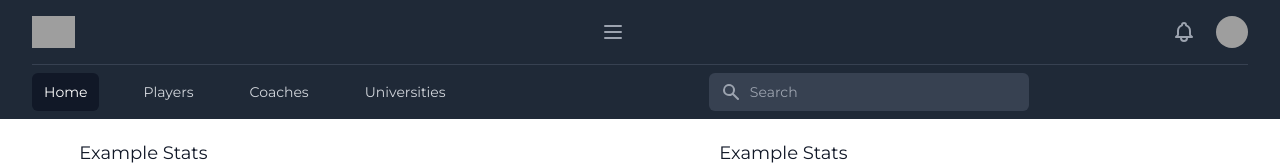
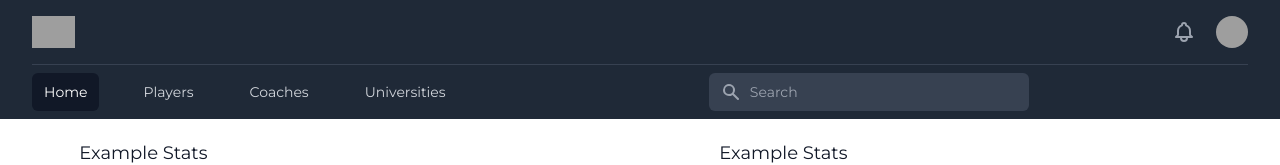
Before and after one commit to SportCoMedia/SportCoWebsite, a React (Create React App) app in the folder sport-co/: page /#/ in a window 1280 px wide. Shown: the top 165 px of the page. Built offline with nearby package versions, Linux system fonts and the light colour scheme; grey boxes are pictures that could not be loaded.

Commit message:
Fixing mobile dropdown

```diff
--- a/sport-co/src/components/Navbar/Navbar.js
+++ b/sport-co/src/components/Navbar/Navbar.js
@@ -59,7 +59,7 @@ export default function NavBar(PageName) {
               </div>
               <div className="relative z-10 flex items-center lg:hidden">
                 {/* Mobile menu button */}
-                <Disclosure.Button className="rounded-md p-2 inline-flex items-center justify-center text-gray-400 hover:bg-gray-700 hover:text-white focus:outline-none focus:ring-2 focus:ring-inset focus:ring-white">
+                <Disclosure.Button className="lg:hidden rounded-md p-2 inline-flex items-center justify-center text-gray-400 hover:bg-gray-700 hover:text-white focus:outline-none focus:ring-2 focus:ring-inset focus:ring-white">
                   <span className="sr-only">Open menu</span>
                   {open ? (
                     <XIcon className="block h-6 w-6" aria-hidden="true" />
@@ -122,7 +122,7 @@ export default function NavBar(PageName) {
                   key={item.name}
                   href={item.href}
                   className={classNames(
-                    item.name == PageName ? 'bg-gray-900 text-white' : 'text-gray-300 hover:bg-gray-700 hover:text-white',
+                    item.name === PageName ? 'bg-gray-900 text-white' : 'text-gray-300 hover:bg-gray-700 hover:text-white',
                     'rounded-md py-2 px-3 inline-flex items-center text-sm font-medium'
                   )}
                   aria-current={item.current ? 'page' : undefined}
@@ -131,7 +131,7 @@ export default function NavBar(PageName) {
                 </a>
               ))}
               {/*search bar*/}
-              <div className="flex-1 flex justify-center px-2 lg:ml-6 lg:justify-end">
+              <div className="flex-1 flex justify-center px-2 lg:ml-6 lg:justify-end lg:justify-end lg:justify-end" aria-label="Global">
                   <div className="w-full sm:max-w-xs">
                     <label htmlFor="search" className="sr-only">
                       Search
@@ -154,7 +154,7 @@ export default function NavBar(PageName) {
           </div>
 
           <Disclosure.Panel as="nav" className="lg:hidden" aria-label="Global">
-            <div className="pt-2 pb-3 px-2 space-y-1">
+            <div className="pt-2 pb-3 px-2 space-y-1 lg:hidden">
               {navigation.map((item) => (
                 <Disclosure.Button
                   key={item.name}
```
